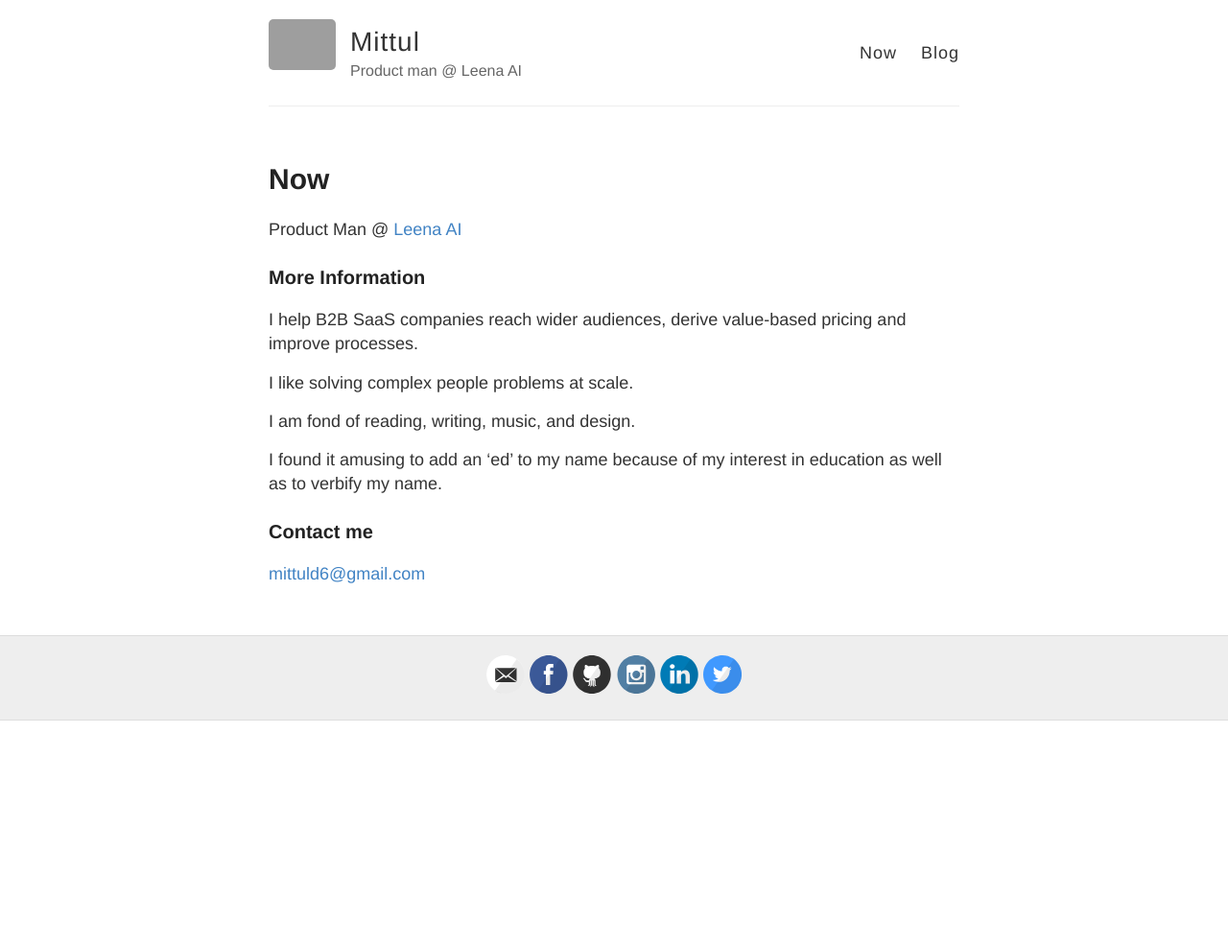
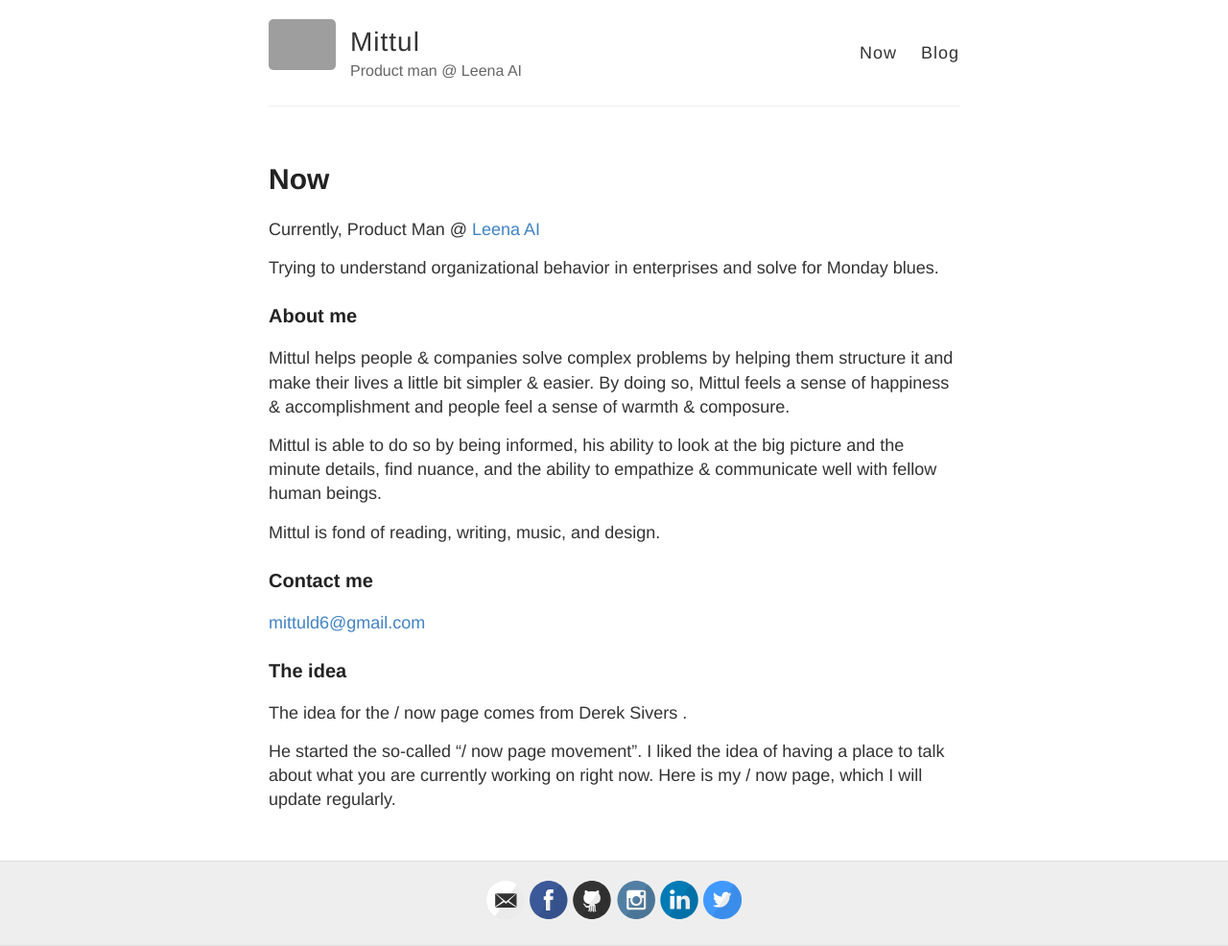
Before and after one commit to mittuled/blog, a Jekyll site: the page built from now.md, in a window 1280 px wide. Shown: the whole page at 96% size. Built offline with Jekyll 4.4.1, drawn with Linux system fonts in a browser that asks for light colours; before the commit the page ends 900 px from its top, so only the background shows below that; grey boxes are pictures that could not be loaded.

Commit message:
Updated now.md

```diff
--- a/now.md
+++ b/now.md
@@ -4,18 +4,24 @@ title: Now
 permalink: /
 ---
 
-Product Man @ [Leena AI](https://leena.ai)
+Currently, Product Man @ [Leena AI](https://leena.ai)
 
-### More Information
+Trying to understand organizational behavior in enterprises and solve for Monday blues.
 
-I help B2B SaaS companies reach wider audiences, derive value-based pricing and improve processes.
+### About me
 
-I like solving complex people problems at scale.
+Mittul helps people & companies solve complex problems by helping them structure it and make their lives a little bit simpler & easier. By doing so, Mittul feels a sense of happiness & accomplishment and people feel a sense of warmth & composure.
 
-I am fond of reading, writing, music, and design.
+Mittul is able to do so by being informed, his ability to look at the big picture and the minute details, find nuance, and the ability to empathize & communicate well with fellow human beings.
 
-I found it amusing to add an ‘ed’ to my name because of my interest in education as well as to verbify my name.
+Mittul is fond of reading, writing, music, and design.
 
 ### Contact me
 
 [mittuld6@gmail.com](mailto:mittuld6@gmail.com)
+
+### The idea
+
+The idea for the / now page comes from Derek Sivers .
+
+He started the so-called "/ now page movement". I liked the idea of having a place to talk about what you are currently working on right now. Here is my / now page, which I will update regularly.
```
